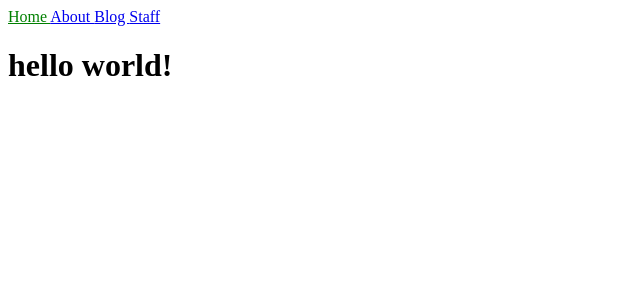
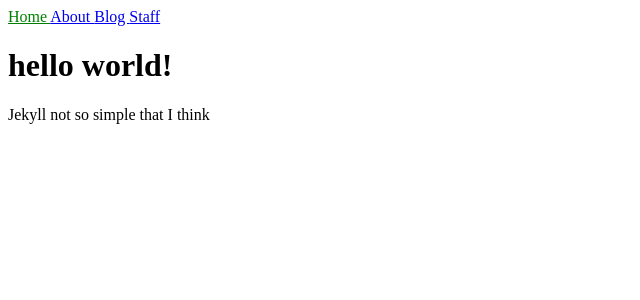
Before and after one commit to papa832/papa832.github.io, a Jekyll site: the page built from index.html, in a window 1280 px wide. Shown: the top 300 px of the page, without its empty margins (0-640 px from the left). Built offline with Jekyll 4.4.1, drawn with Linux system fonts in a browser that asks for light colours.

Commit message:
add line to index.html

```diff
--- a/index.html
+++ b/index.html
@@ -2,4 +2,6 @@
 layout: default
 title: Home
 ---
+
 <h1>{{ "Hello World!" | downcase }}</h1>
+<p>Jekyll not so simple that I think</p>
```
